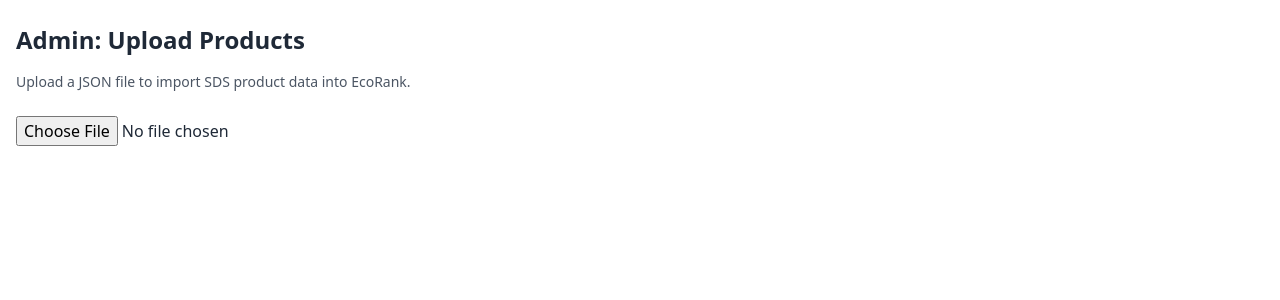
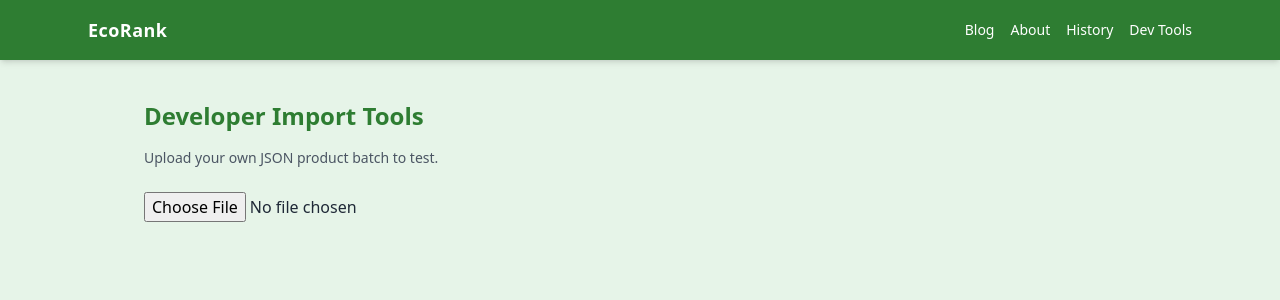
Before and after one commit to Sozbad/FIREBASE_DEPLOY_TOKEN, a React (Vite) app: page /adminimport in a window 1280 px wide. Shown: the top 300 px of the page. Built offline with nearby package versions, Linux system fonts and the light colour scheme.

Commit message:
Update AdminImport.jsx

```diff
--- a/src/pages/AdminImport.jsx
+++ b/src/pages/AdminImport.jsx
@@ -1,14 +1,13 @@
 import React from 'react';
+import Layout from '../components/Layout';
 import UploadProducts from '../components/UploadProducts';
 
 export default function AdminImport() {
   return (
-    <div className="min-h-screen bg-white pb-28 px-4 pt-6">
-      <h1 className="text-2xl font-bold mb-4">Admin: Upload Products</h1>
-      <p className="text-sm text-gray-600 mb-6">
-        Upload a JSON file to import SDS product data into EcoRank.
-      </p>
+    <Layout>
+      <h1 className="text-2xl font-bold text-[#2e7d32] mb-4">Developer Import Tools</h1>
+      <p className="text-sm text-gray-600 mb-6">Upload your own JSON product batch to test.</p>
       <UploadProducts />
-    </div>
+    </Layout>
   );
 }
```
